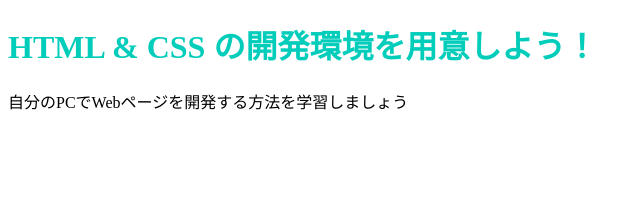
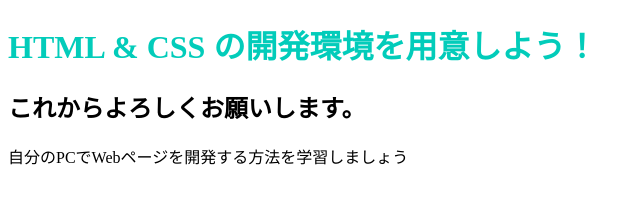
Before and after one commit to us181016/us181016, a plain HTML site: page index.html in a window 1280 px wide. Shown: the whole page, without its empty margins (0-640 px from the left). Drawn offline with Linux system fonts and the light colour scheme.

Commit message:
Update index.html

```diff
--- a/index.html
+++ b/index.html
@@ -7,6 +7,7 @@
   </head>
   <body>
     <h1 class="title">HTML & CSS の開発環境を用意しよう！</h1>
+    <h2>これからよろしくお願いします。</h2>
     <p>自分のPCでWebページを開発する方法を学習しましょう</p>
   </body>
 </html>
```
